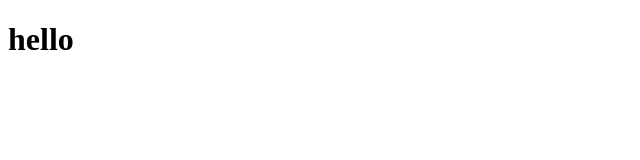
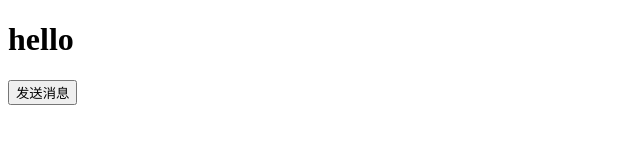
Before and after one commit to poshangqiucao/express-socket-io-demo, a website: page src/html/index.html in a window 1280 px wide. Shown: the whole page, without its empty margins (0-640 px from the left). Drawn offline with Linux system fonts and the light colour scheme.

Commit message:
测试提交

```diff
--- a/src/html/index.html
+++ b/src/html/index.html
@@ -4,6 +4,11 @@
     <meta charset="UTF-8">
     <meta http-equiv="X-UA-Compatible" content="IE=edge">
     <meta name="viewport" content="width=device-width, initial-scale=1.0">
+    <title>Document</title>
+</head>
+<body>
+    <h1>hello</h1>
+    <button>发送消息</button>
     <script type="module">
         import { io } from "https://cdn.socket.io/4.3.2/socket.io.esm.min.js";
         const socket = io();
@@ -14,10 +19,6 @@
             console.log(arg);
             socket.emit("hello1", "world1");
         })
-      </script>
-    <title>Document</title>
-</head>
-<body>
-    <h1>hello</h1>
+    </script>
 </body>
 </html>
```
